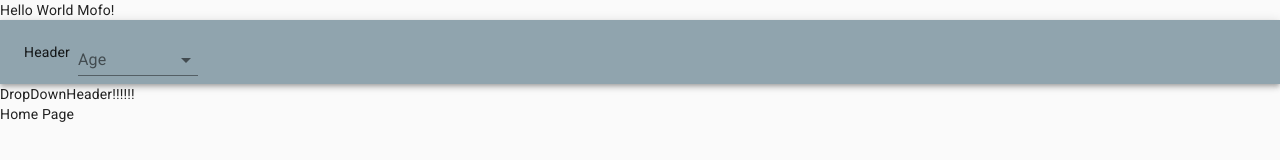
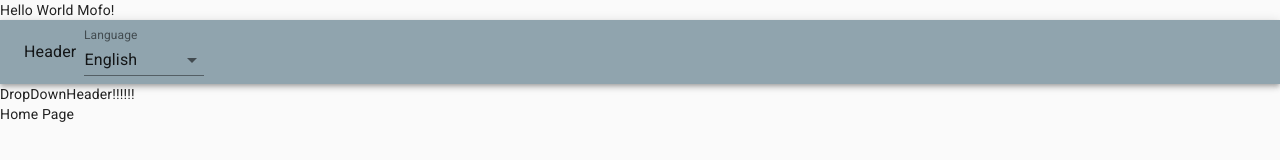
Before and after one commit to phammit/biddingSiteWithTypeScript, a React app: page / in a window 1280 px wide. Shown: the top 160 px of the page. Built offline with nearby package versions, Linux system fonts and the light colour scheme.

Commit message:
updated LangauageSelector with Languages

```diff
--- a/src/components/LanguageSelector/index.tsx
+++ b/src/components/LanguageSelector/index.tsx
@@ -22,28 +22,28 @@ export interface languageSelectorProps { }
 
 const LanguageSelector: React.FC<languageSelectorProps> = ({ }) => {
     const classes = useStyles();
-    const [age, setAge] = React.useState('');
+    const [selectedLanguage, setSelectedLanguage] = React.useState('English');
 
     const handleChange = (event: React.ChangeEvent<{name?: string | undefined;
         value: unknown | string;}>) => {
             if (typeof event.target.value === "string") {
-                    setAge(event.target.value);
+                    setSelectedLanguage(event.target.value);
             }
     };
 
     return (
         <div>
             <FormControl className={classes.formControl}>
-            <InputLabel id="demo-simple-select-label">Age</InputLabel>
+            <InputLabel id="demo-simple-select-label">Language</InputLabel>
                 <Select
                     labelId="demo-simple-select-label"
                     id="demo-simple-select"
-                    value={age}
+                    value={selectedLanguage}
                     onChange={handleChange}
                 >
-                    <MenuItem value={"10"}>Ten</MenuItem>
-                    <MenuItem value={"20"}>Twenty</MenuItem>
-                    <MenuItem value={"30"}>Thirty</MenuItem>
+                    <MenuItem value={"English"}>English</MenuItem>
+                    <MenuItem value={"Francais"}>Francais</MenuItem>
+                    <MenuItem value={"Deutsch"}>Deutsch</MenuItem>
                 </Select>
             </FormControl>
         </div>
--- a/src/containers/Header/index.tsx
+++ b/src/containers/Header/index.tsx
@@ -3,6 +3,7 @@ import { makeStyles } from "@material-ui/styles";
 import AppBar from "@material-ui/core/AppBar";
 import ToolBar from "@material-ui/core/Toolbar";
 import LanguageSelector from "../../components/LanguageSelector";
+import Typography from "@material-ui/core/Typography";
 
 
 const useStyles = makeStyles(() => ({
@@ -17,7 +18,8 @@ const Header: React.FC<headerProps> = ({}) => {
         <div>
             <AppBar position="static">
                 <ToolBar>
-                    Header
+                    <Typography>Header</Typography>
+
                     <LanguageSelector/>
                 </ToolBar>
             </AppBar>
```
Also changed, not shown: src/components/SearchBar/index.tsx (added).
